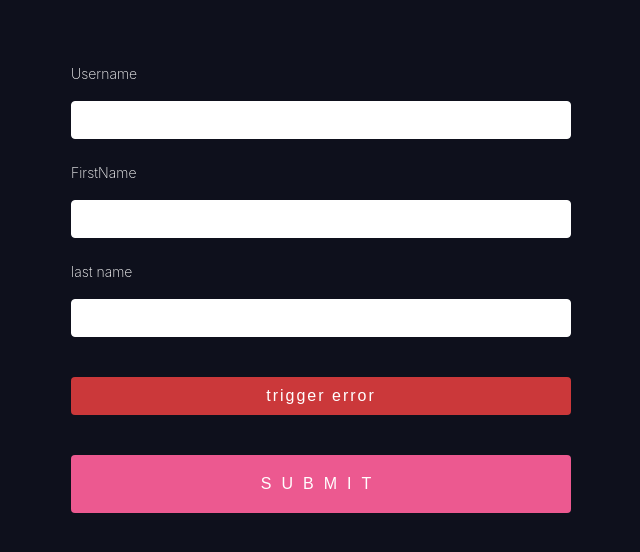
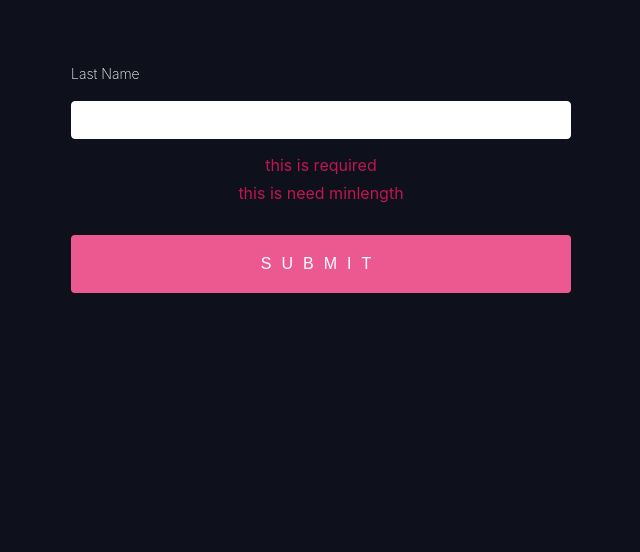
Before and after one commit to jobayed24/Learn-React, a React (Vite) app: page / in a window 1280 px wide. Shown: the top 552 px of the page, without its empty margins (319-959 px from the left). Built offline with nearby package versions, Linux system fonts and the light colour scheme.

Commit message:
setError: singleFeild Error by useEffect

```diff
--- a/src/App.jsx
+++ b/src/App.jsx
@@ -1,12 +1,12 @@
 import './App.css'
-import MultipleError from './components/SingleError'
+import SingleFieldError from './components/SingleFieldError'
 
 function App() {
 
 
   return (
     <>
-      <MultipleError />
+      <SingleFieldError />
     </>
   )
 }
--- /dev/null
+++ b/src/components/SingleFieldError.jsx
@@ -0,0 +1,39 @@
+import React, { useEffect } from 'react'
+import { useForm } from 'react-hook-form'
+
+export default function SingleFieldError() {
+    const {
+        handleSubmit,
+        setError,
+        register,
+        formState: {errors}
+    }=useForm()
+    const onSubmit=(formData)=>{
+        console.log(formData)
+    }
+    useEffect(()=>{
+        setError('lastName',{
+            types:{
+                required: 'this is required',
+                minLength: 'this is need minlength'
+            }
+        })
+    },[])
+  return (
+    <>
+      <form onSubmit={handleSubmit(onSubmit)}>
+        <label>Last Name</label>
+        <input
+            {...register('lastName')}
+        />
+        {errors.lastName && errors.lastName.types && (
+            <p>{errors.lastName.types.required}</p>
+        )}
+        {errors.lastName && errors.lastName.types && (
+            <p>{errors.lastName.types.minLength}</p>
+        )}
+        <input type='submit' />
+      </form>
+    </>
+  )
+}
```
